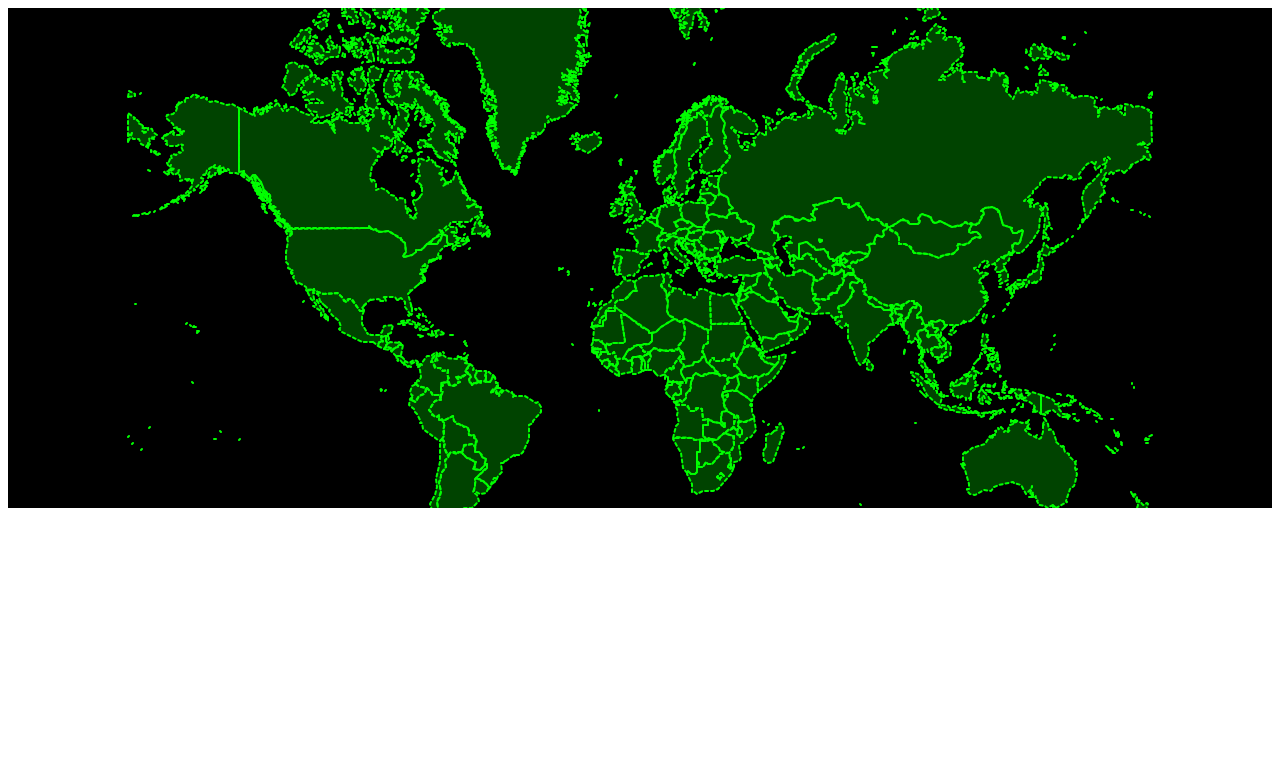
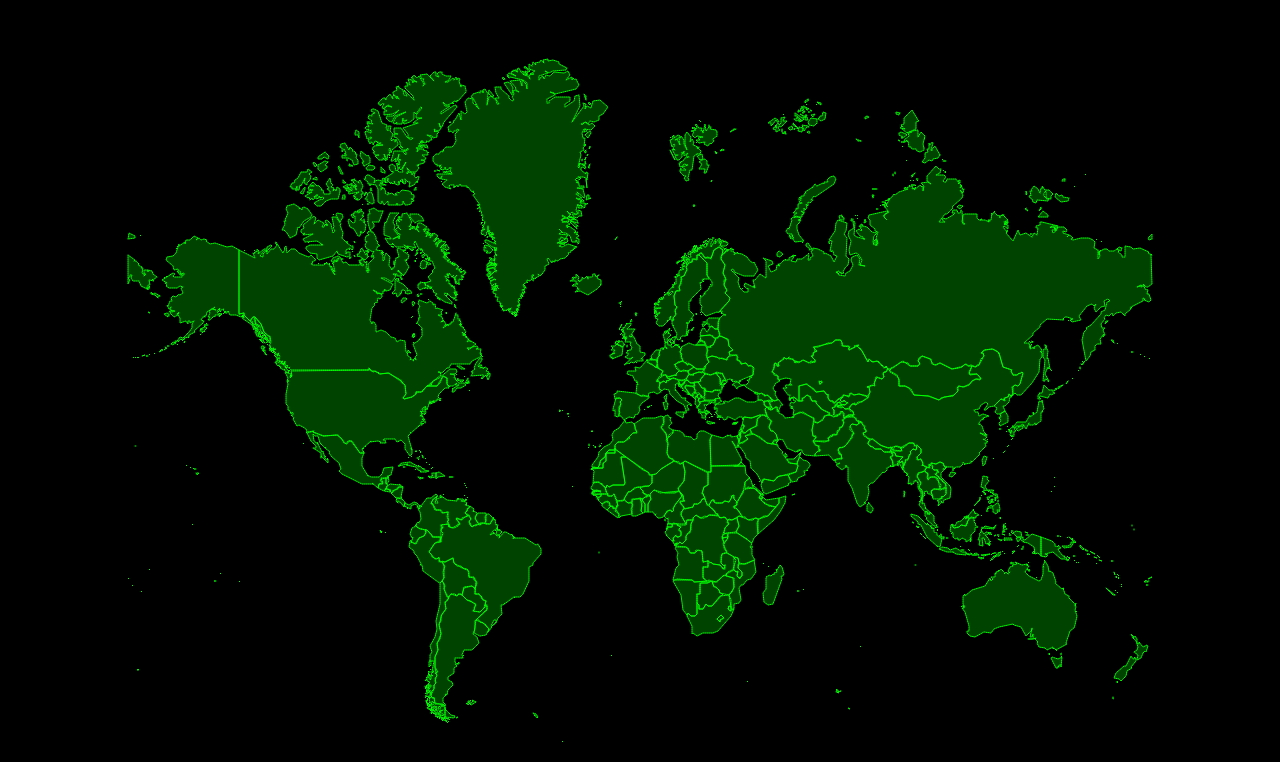
Before and after one commit to seb-jones/borg, a plain HTML site: page index.html in a window 1280 px wide. Drawn offline with nearby package versions, Linux system fonts and the light colour scheme.

Commit message:
Fullscreen and country hover styling

```diff
--- a/index.html
+++ b/index.html
@@ -16,16 +16,30 @@
                 >
         </script>
 
-        <!-- Set map background to black -->
         <style>
+            /* Set map background to black */
             .leaflet-container {
                 background: black;
+            }
+
+            /* Size the map to the entire browser viewport */
+            html, body {
+              padding: 0;
+              margin: 0;
+              height: 100%;
+              overflow: hidden;
+              width: 100%;
+            }
+
+            #map {
+              width: auto;
+              height: 100%;
             }
         </style>
 
         <script src="/script.js" defer></script>
     </head>
     <body>
-        <div id="mapid" style="height: 500px"></div>
+        <div id="map"></div>
     </body>
 </html>
--- a/script.js
+++ b/script.js
@@ -1,7 +1,3 @@
-//
-// Global Variables
-//
-
 //
 // Functions
 //
@@ -20,29 +16,37 @@ function setupGame(features)
         zoomControl: false,
     };
 
-    const map = L.map('mapid', options);
+    const map = L.map('map', options);
 
     const geojsonLayer = L.geoJSON(features, {
         style: feature => {
-            return {
-                weight: 2,
+            const styles = {
+                weight: 1,
                 opacity: 1,
                 color: '#00ff00',
-                dashArray: '3',
+                dashArray: '1',
                 fillOpacity: 0.3,
                 fillColor: '#00dd00'
             };
+
+            if (feature.properties.geom_id === highlightedFeatureId) {
+                styles.fillColor = '#00ff00';
+                styles.fillOpacity = 0.5;
+            }
+
+            return styles;
         }
     }).addTo(map);
 
-    // geojsonLayer.on('click', e => console.log(e.sourceTarget.feature.properties.SOVEREIGNT));
-
     geojsonLayer.on('mouseover', e => {
         highlightedFeatureId = e.sourceTarget.feature.properties.geom_id;
-        console.log(highlightedFeatureId);
         geojsonLayer.resetStyle();
     });
-    geojsonLayer.on('mouseout', e => highlightedFeatureId = null);
+
+    geojsonLayer.on('mouseout', e => {
+        highlightedFeatureId = null
+        geojsonLayer.resetStyle();
+    });
 
     map.fitBounds(geojsonLayer.getBounds());
 
```
